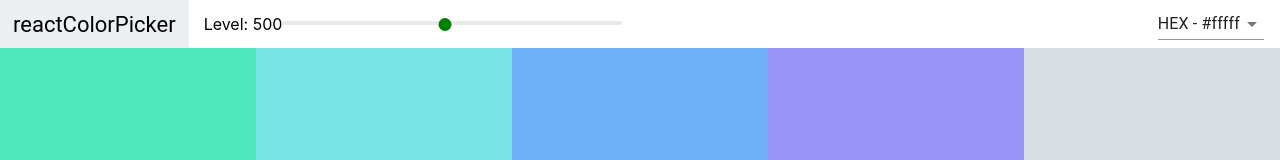
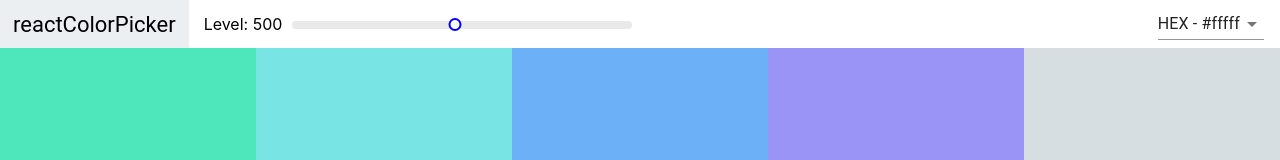
Before and after one commit to davidbernier91/colorPicker, a React (Create React App) app: page /palette/flat-ui-colors-american in a window 1280 px wide. Shown: the top 160 px of the page. Built offline with nearby package versions, Linux system fonts and the light colour scheme.

Commit message:
refactored styles

```diff
--- a/src/components/NavBar.js
+++ b/src/components/NavBar.js
@@ -2,25 +2,25 @@ import React from 'react'
 import {Link} from 'react-router-dom'
 import Slider from "rc-slider"
 import 'rc-slider/assets/index.css'
-import "../css/navBar.css"
 import { MenuItem, Select, Snackbar, IconButton } from '@material-ui/core';
 import CloseIcon from '@material-ui/icons/Close';
+import {withStyles} from '@material-ui/styles'
+import styles from '../styles/NavBarStyles'
 
-export default function NavBar(props) {
+function NavBar(props) {
     const {level, changeLevel, format, changeFormat,
-           snackBarOpenStatus, setSnackBarOpenStatus, showingAllColors} = props
+           snackBarOpenStatus, setSnackBarOpenStatus, showingAllColors, classes} = props
 
     const closeSnackBar=()=> setSnackBarOpenStatus(false)
 
-
     return (
-        <header className="Navbar">
-            <div className="logo">
+        <header className={classes.Navbar}>
+            <div className={classes.logo}>
                 <Link to="/">reactColorPicker</Link>
             </div>
                 { props.showingAllColors && (<div className="slider-container">
                     <span>Level: {level}</span>
-                    <div className="slider" >
+                    <div className={classes.slider} >
                         <Slider
                             defaultValue={500}
                             min={100} max={900}
@@ -30,7 +30,7 @@ export default function NavBar(props) {
                 </div>
             </div>
             )}
-            <div className="select-container">
+            <div className={classes.selectContainer}>
                 <Select value={format} onChange={changeFormat}>
                     <MenuItem value='hex'>HEX - #fffff</MenuItem>
                     <MenuItem value='rgb'>RGB - rgb(255, 255, 255)</MenuItem>
@@ -52,3 +52,4 @@ export default function NavBar(props) {
         </header>
     )
 }
+export default withStyles(styles)(NavBar)
--- a/src/css/navBar.css
+++ /dev/null
@@ -1,56 +0,0 @@
-.Navbar{
-    display: flex;
-    align-items: center;
-    justify-content: flex-start;
-    height: 6vh;
-}
-.logo{
-    margin-right: 15px;
-    padding: 0 13px;
-    font-size: 22px;
-    background-color: #eceff1;
-    font-family: Roboto;
-    height: 100%;
-    display: flex;
-    align-items: center;
-}
-
-.logo a{
-    text-decoration: none;
-    color: black;
-}
-
-.slider{
-    width: 340px;
-    margin: 0;
-    display: inline-block;
-
-}
-.rc-slider-track{
-    background: transparent;
-    margin: 0;
-    display: inline-block;
-}
-
-.rc-slider-track{
-    height: 10px;
-}
-
-.rc-slider-handle,
-.rc-slider-handle:active,
-.rc-slider-handle:focus,
-.rc-slider-handle:hover{
-    background-color: green;
-    outline: none;
-    border: 2px solid green;
-    box-shadow: none;
-    width: 13px;
-    height: 13px;
-    margin-left: -7px;
-    margin-top: -3px;
-}
-
-.select-container{
-    margin-left: auto;
-    margin-right: 1rem;
-}
--- /dev/null
+++ b/src/styles/NavBarStyles.js
@@ -0,0 +1,47 @@
+export default {
+    Navbar: {
+      display: "flex",
+      alignItems: "center",
+      justifyContent: "flex-start",
+      height: "6vh"
+    },
+    logo: {
+      marginRight: "15px",
+      padding: "0 13px",
+      fontSize: "22px",
+      backgroundColor: "#eceff1",
+      fontFamily: "Roboto",
+      height: "100%",
+      display: "flex",
+      alignItems: "center",
+      "& a": {
+        textDecoration: "none",
+        color: "black"
+      },
+    },
+    slider: {
+      width: "340px",
+      margin: "0 10px",
+      display: "inline-block",
+      "& .rc-slider-track": {
+        backgroundColor: "transparent"
+      },
+      "& .rc-slider-rail": {
+        height: "8px"
+      },
+      "& .rc-slider-handle, .rc-slider-handle:active, .rc-slider-handle:focus, .rc-slider-handle:hover": {
+        backgroundColor: "white",
+        outline: "none",
+        border: "2px solid blue",
+        boxShadow: "none",
+        width: "13px",
+        height: "13px",
+        marginLeft: "-7px",
+        marginTop: "-3px"
+      },
+    },
+    selectContainer: {
+      marginLeft: "auto",
+      marginRight: "1rem"
+    }
+  };
```
